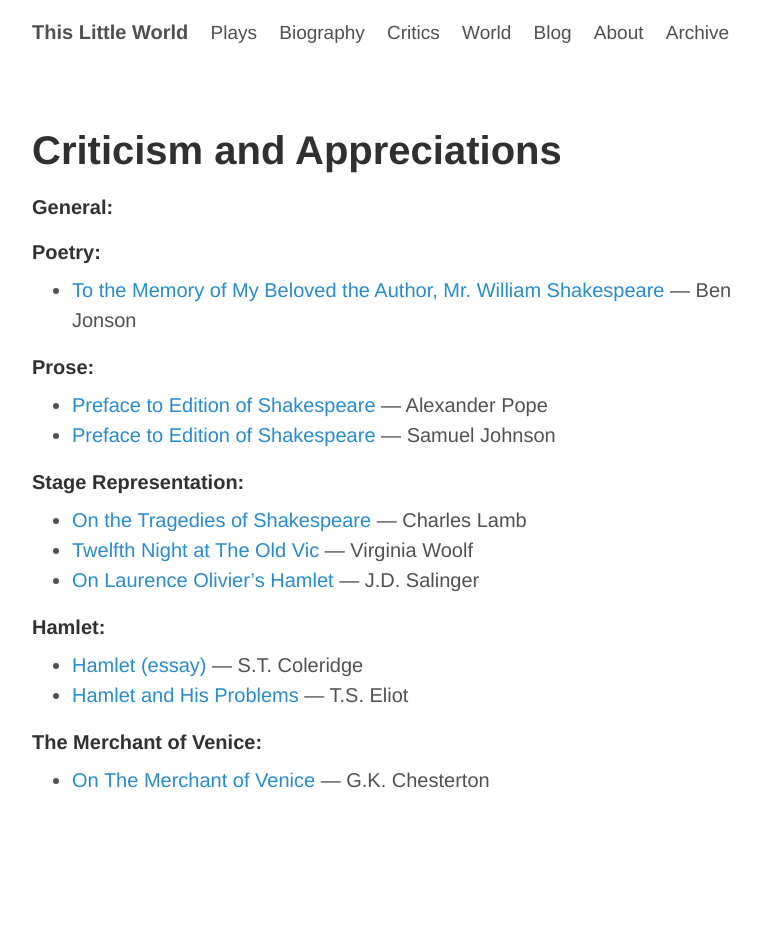
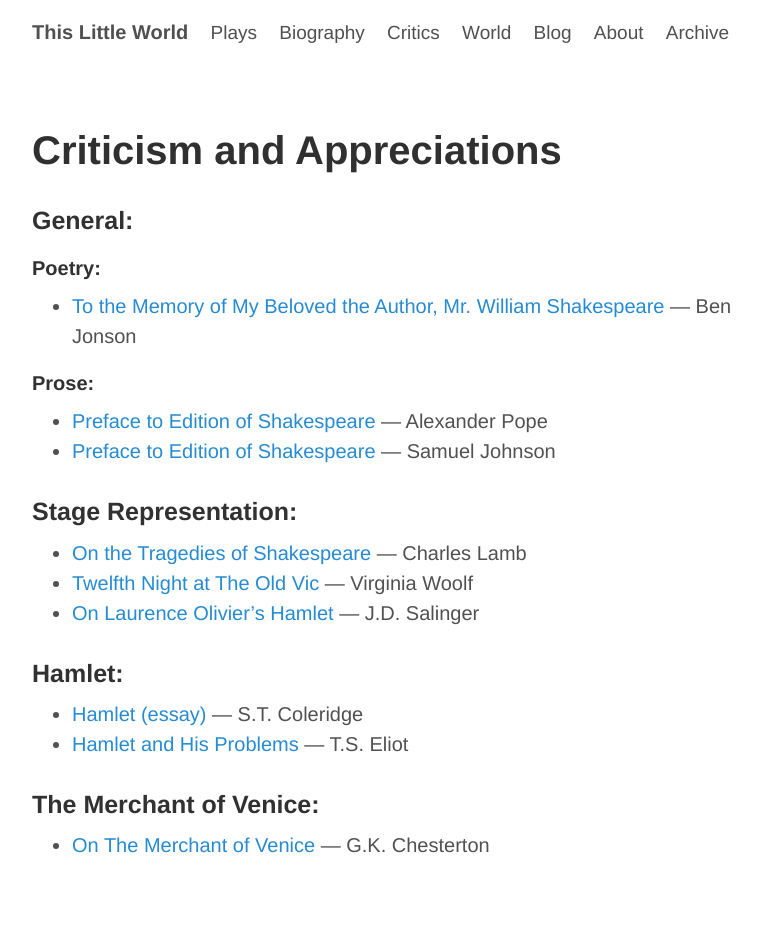
Before and after one commit to ThisLittleWorld/ThisLittleWorld.github.io, a Jekyll site: the page built from pages/critics.md, in a window 1280 px wide. Shown: the whole page, without its empty margins (248-1009 px from the left). Built offline with Jekyll 4.4.1, drawn with Linux system fonts in a browser that asks for light colours; Markdown is read by kramdown in place of the engine named in the settings; before the commit the page ends 900 px from its top, so only the background shows below that.

```diff
--- a/pages/critics.md
+++ b/pages/critics.md
@@ -4,7 +4,7 @@ title: Criticism and Appreciations
 permalink: "/critics/"
 ---
 
-####General:
+###General:
 
 ######Poetry:
 
@@ -18,7 +18,7 @@ permalink: "/critics/"
 
 
 
-####Stage Representation:
+###Stage Representation:
 
 * [On the Tragedies of Shakespeare](/lamb.stage/) — Charles Lamb
 * [Twelfth Night at The Old Vic](/woolf.stage/) — Virginia Woolf
@@ -26,12 +26,12 @@ permalink: "/critics/"
 
 
 
-####Hamlet:
+###Hamlet:
 
 * [Hamlet (essay)](/coleridge.hamlet.essay/) — S.T. Coleridge
 * [Hamlet and His Problems](/eliot.hamlet/) — T.S. Eliot
 
 
 
-####The Merchant of Venice:
+###The Merchant of Venice:
 * [On The Merchant of Venice](/chesterton.themerchantofvenice/) — G.K. Chesterton
```
